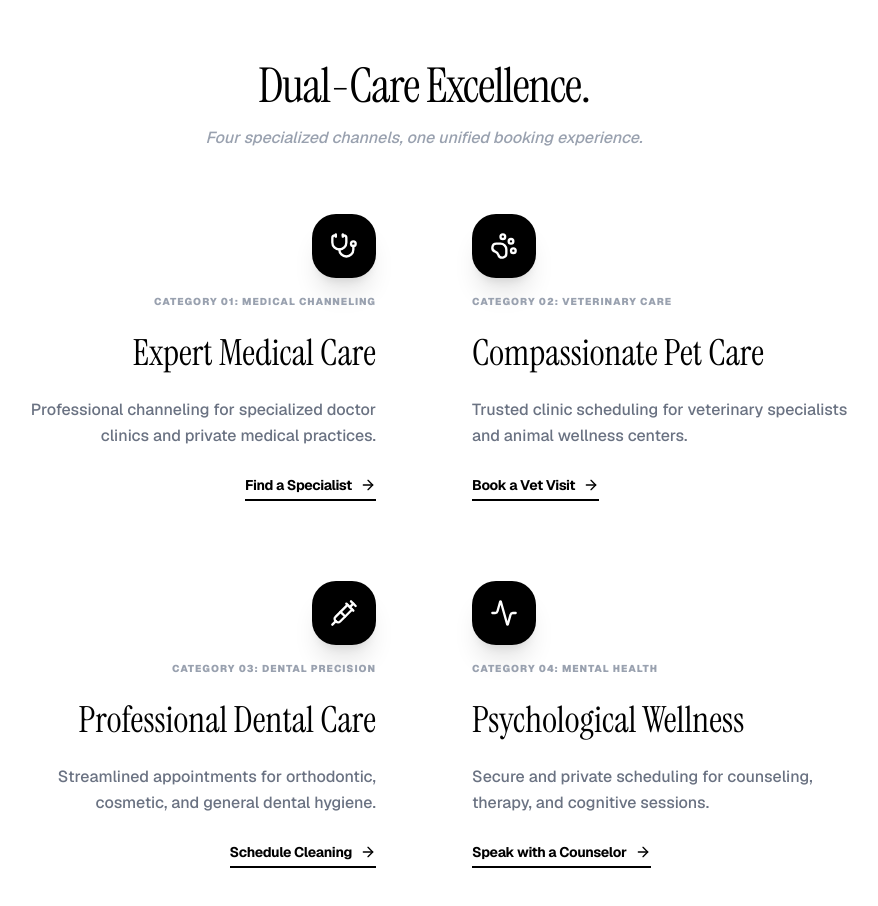
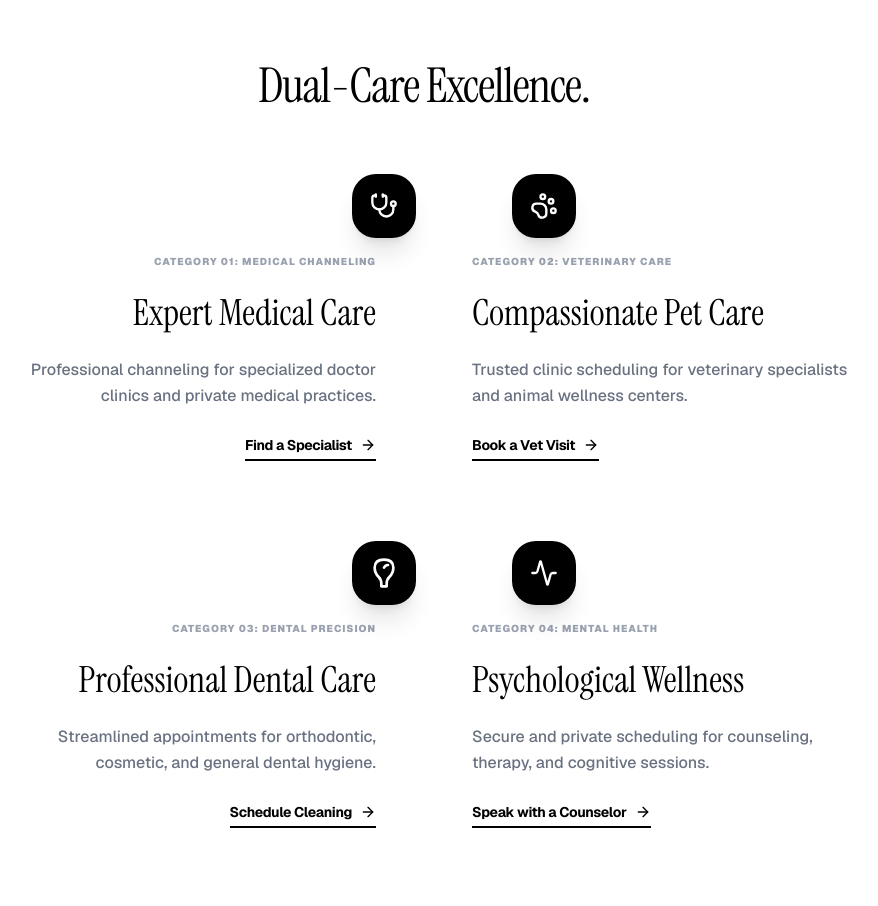
Before and after one commit to FlexSlotCustom0/FlexSlotCustom, a Next.js app in the folder frontend/: page / in a window 1280 px wide. Shown: the part 860-1766 px from the top of the page, without its empty margins (216-1094 px from the left). Built offline with nearby package versions, Linux system fonts and the light colour scheme.

Commit message:
Update page.tsx

```diff
--- a/frontend/src/app/page.tsx
+++ b/frontend/src/app/page.tsx
@@ -10,6 +10,21 @@ import {
 } from "lucide-react";
 import Link from "next/link";
 import { useState, useEffect } from "react";
+
+const ToothIcon = ({ className }: { className?: string }) => (
+  <svg
+    viewBox="0 0 24 24"
+    className={className}
+    fill="none"
+    stroke="currentColor"
+    strokeWidth="2"
+    strokeLinecap="round"
+    strokeLinejoin="round"
+  >
+    <path d="M12 2C15 2 19 3 19 8C19 11 18 13 16 15C15 16 14 18 14 20C14 21 14 22 14 22H10C10 22 10 21 10 20C10 18 9 16 8 15C6 13 5 11 5 8C5 3 9 2 12 2Z" />
+    <path d="M12 8C13 6 15 6 15 6" />
+  </svg>
+);
 
 
 export default function NotionCalendarClone() {
@@ -113,11 +128,10 @@ export default function NotionCalendarClone() {
         <div className="max-w-7xl mx-auto px-6 w-full">
           <div className="text-center mb-16">
             <h3 className="text-4xl md:text-5xl font-serif tracking-tight text-black">Dual-Care Excellence.</h3>
-            <p className="text-gray-400 font-medium italic mt-4">Four specialized channels, one unified booking experience.</p>
           </div>
 
-            {/* Services Content Container */}
-            <div className="grid grid-cols-1 md:grid-cols-2 gap-x-24 gap-y-20 relative">
+          {/* Services Content Container */}
+          <div className="grid grid-cols-1 md:grid-cols-2 gap-x-24 gap-y-20 relative">
 
             {/* Category 01: Medical Channeling */}
             <motion.div
@@ -126,7 +140,7 @@ export default function NotionCalendarClone() {
               viewport={{ once: true }}
               className="space-y-6 text-center md:text-right group"
             >
-              <div className="inline-flex items-center justify-center w-16 h-16 bg-black text-white rounded-3xl mb-4 group-hover:scale-110 transition-transform shadow-xl shadow-black/10">
+              <div className="inline-flex items-center justify-center w-16 h-16 bg-black text-white rounded-3xl mb-4 group-hover:scale-110 transition-transform shadow-xl shadow-black/10 md:translate-x-10">
                 <Stethoscope className="w-7 h-7" />
               </div>
               <div className="text-[10px] font-black tracking-widest text-gray-400 uppercase">Category 01: Medical Channeling</div>
@@ -146,7 +160,7 @@ export default function NotionCalendarClone() {
               viewport={{ once: true }}
               className="space-y-6 text-center md:text-left group"
             >
-              <div className="inline-flex items-center justify-center w-16 h-16 bg-black text-white rounded-3xl mb-4 group-hover:scale-110 transition-transform shadow-xl shadow-black/10">
+              <div className="inline-flex items-center justify-center w-16 h-16 bg-black text-white rounded-3xl mb-4 group-hover:scale-110 transition-transform shadow-xl shadow-black/10 md:translate-x-10">
                 <PawPrint className="w-7 h-7" />
               </div>
               <div className="text-[10px] font-black tracking-widest text-gray-400 uppercase">Category 02: Veterinary Care</div>
@@ -166,8 +180,8 @@ export default function NotionCalendarClone() {
               viewport={{ once: true }}
               className="space-y-6 text-center md:text-right group"
             >
-              <div className="inline-flex items-center justify-center w-16 h-16 bg-black text-white rounded-3xl mb-4 group-hover:scale-110 transition-transform shadow-xl shadow-black/10">
-                <Syringe className="w-7 h-7" />
+              <div className="inline-flex items-center justify-center w-16 h-16 bg-black text-white rounded-3xl mb-4 group-hover:scale-110 transition-transform shadow-xl shadow-black/10 md:translate-x-10">
+                <ToothIcon className="w-8 h-8" />
               </div>
               <div className="text-[10px] font-black tracking-widest text-gray-400 uppercase">Category 03: Dental Precision</div>
               <h4 className="text-3xl md:text-4xl font-serif">Professional Dental Care</h4>
@@ -186,7 +200,7 @@ export default function NotionCalendarClone() {
               viewport={{ once: true }}
               className="space-y-6 text-center md:text-left group"
             >
-              <div className="inline-flex items-center justify-center w-16 h-16 bg-black text-white rounded-3xl mb-4 group-hover:scale-110 transition-transform shadow-xl shadow-black/10">
+              <div className="inline-flex items-center justify-center w-16 h-16 bg-black text-white rounded-3xl mb-4 group-hover:scale-110 transition-transform shadow-xl shadow-black/10 md:translate-x-10">
                 <Activity className="w-7 h-7" />
               </div>
               <div className="text-[10px] font-black tracking-widest text-gray-400 uppercase">Category 04: Mental Health</div>
```
